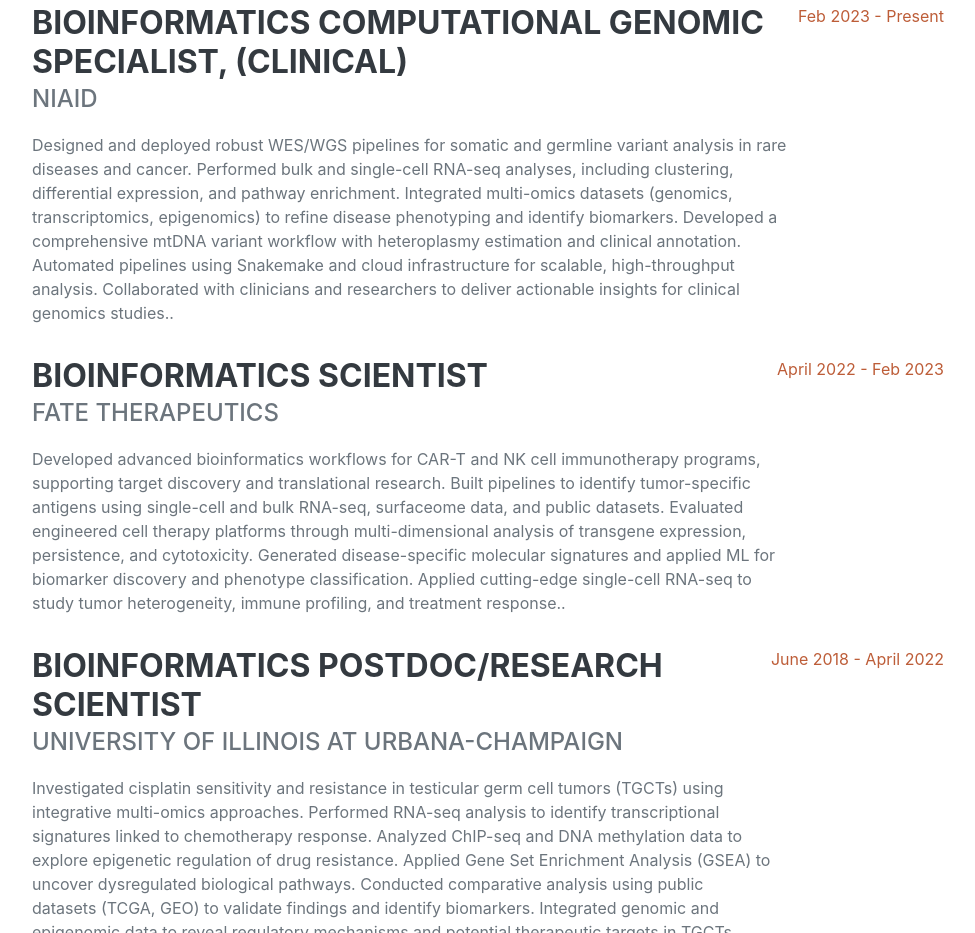
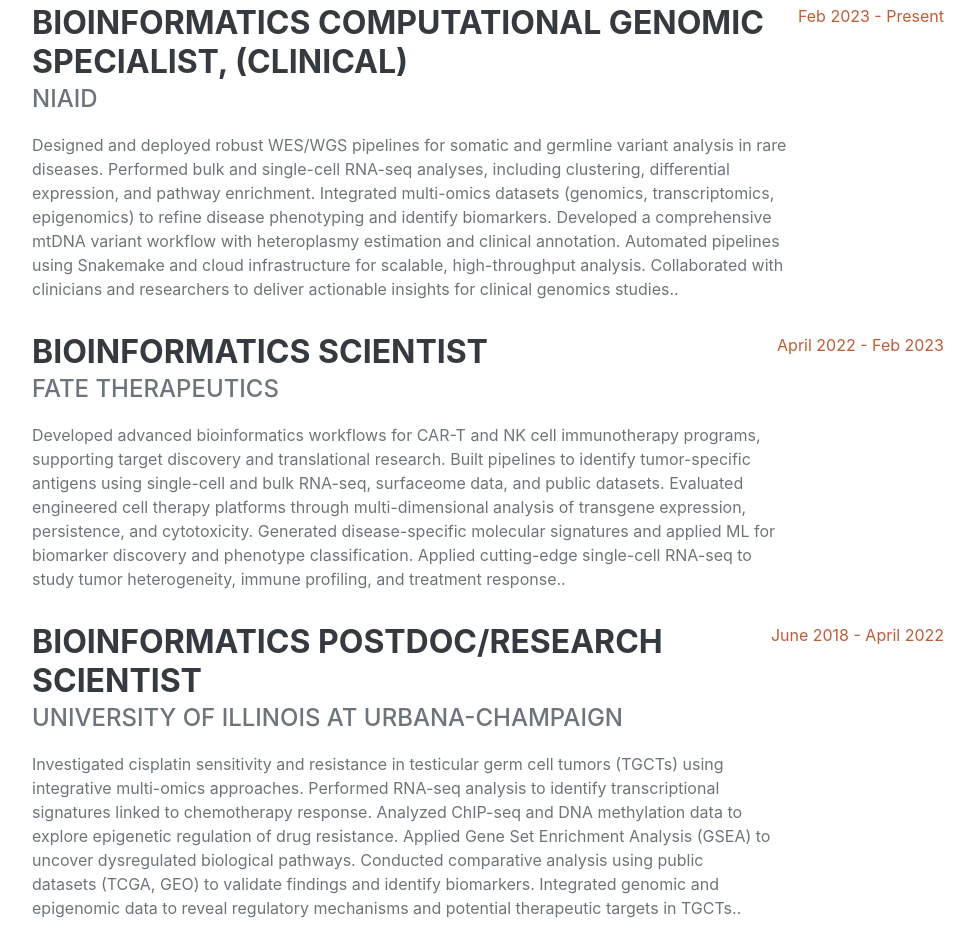
Before and after one commit to shanimalik86/shanimalik86.github.io, a plain HTML site: page index.html in a window 1280 px wide. Shown: the part 920-1853 px from the top of the page, without its empty margins (288-1263 px from the left). Drawn offline with nearby package versions, Linux system fonts and the light colour scheme; files whose address does not match are found by name; a web font is replaced by a local one.

Commit message:
Update index.html

```diff
--- a/index.html
+++ b/index.html
@@ -63,7 +63,7 @@
                         <div class="flex-grow-1">
                             <h3 class="mb-0">Bioinformatics Computational Genomic Specialist, (Clinical)</h3>
                             <div class="subheading mb-3">NIAID</div>
-                            <p>Designed and deployed robust WES/WGS pipelines for somatic and germline variant analysis in rare diseases and cancer. Performed bulk and single-cell RNA-seq analyses, including clustering, differential expression, and pathway enrichment. Integrated multi-omics datasets (genomics, transcriptomics, epigenomics) to refine disease phenotyping and identify biomarkers. Developed a comprehensive mtDNA variant workflow with heteroplasmy estimation and clinical annotation. Automated pipelines using Snakemake and cloud infrastructure for scalable, high-throughput analysis. Collaborated with clinicians and researchers to deliver actionable insights for clinical genomics studies..</p>
+                            <p>Designed and deployed robust WES/WGS pipelines for somatic and germline variant analysis in rare diseases. Performed bulk and single-cell RNA-seq analyses, including clustering, differential expression, and pathway enrichment. Integrated multi-omics datasets (genomics, transcriptomics, epigenomics) to refine disease phenotyping and identify biomarkers. Developed a comprehensive mtDNA variant workflow with heteroplasmy estimation and clinical annotation. Automated pipelines using Snakemake and cloud infrastructure for scalable, high-throughput analysis. Collaborated with clinicians and researchers to deliver actionable insights for clinical genomics studies..</p>
                         </div>
                         <div class="flex-shrink-0"><span class="text-primary">Feb 2023 - Present</span></div>
                     </div>
```
